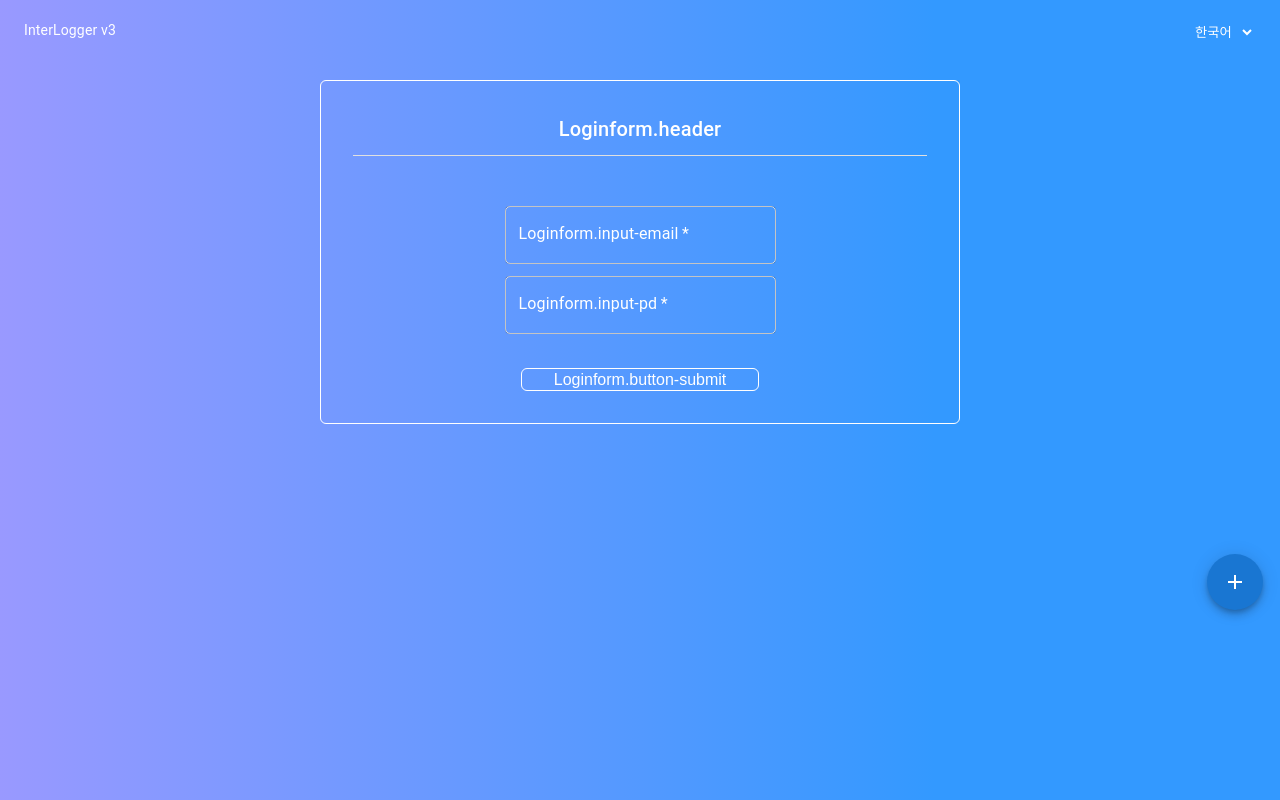
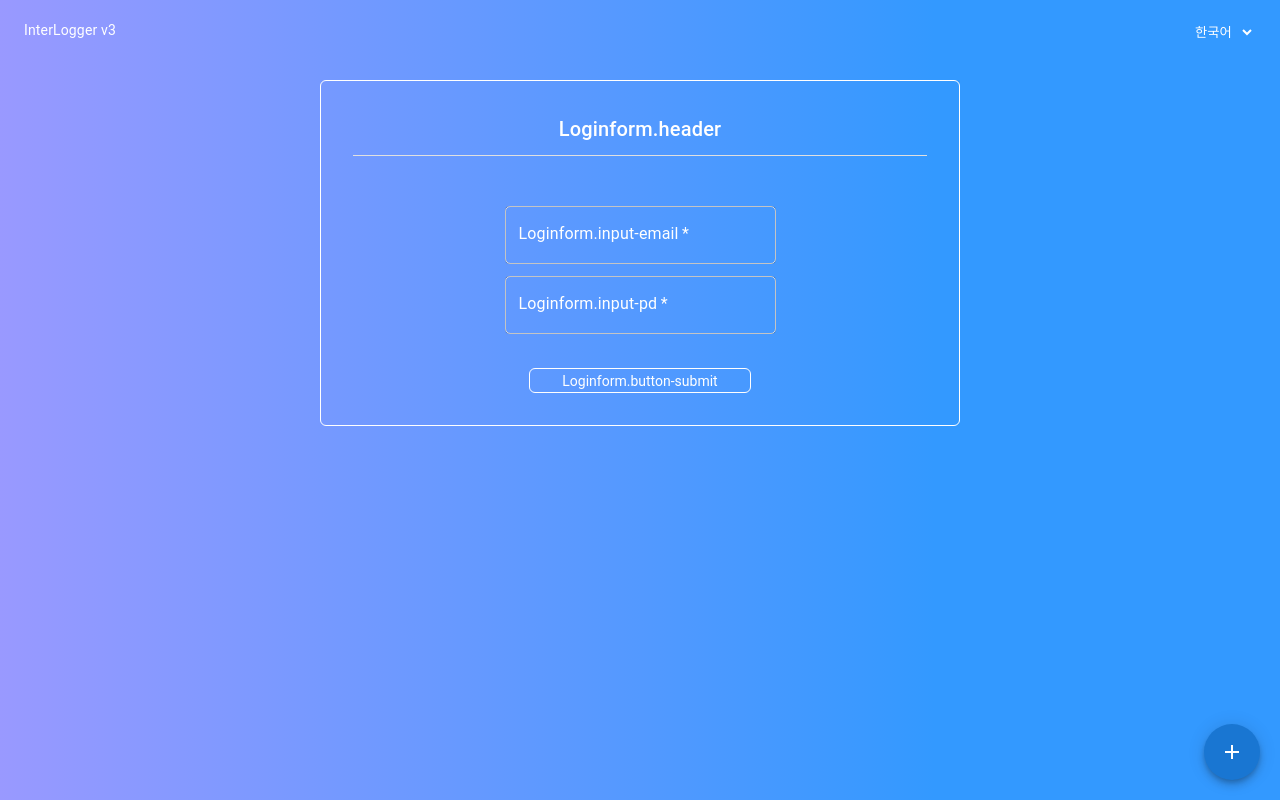
Before and after one commit to huns17/InternetLogger3, a React (Create React App) app: page /#/login in a window 1280 px wide. Built offline with nearby package versions, Linux system fonts and the light colour scheme.

Commit message:
first commit

```diff
--- a/src/App.tsx
+++ b/src/App.tsx
@@ -14,6 +14,7 @@ import InitialPage from "./pages/InitialPage";
 // import { useSelector, useDispatch } from "react-redux";
 import { useAppSelector, useAppDispatch } from "./store/hooks";
 import { usersActions } from "./store/userSlice";
+import { CssBaseline } from "@material-ui/core";
 
 function App() {
   const reduxIsLoggedIn: boolean = useAppSelector((state) => state.isLoggedIn);
@@ -30,7 +31,7 @@ function App() {
       dispatch(usersActions.updateUser(storedUser));
       dispatch(usersActions.updateIsLoggedIn(storedIsLoggedIn));
     }
-  }, [storedToken, storedIsLoggedIn, storedUser]);
+  }, [storedToken, storedIsLoggedIn, storedUser, dispatch]);
 
   const isMsgEn = () => {
     if (
@@ -57,6 +58,8 @@ function App() {
   };
 
   return (
+    <>
+      <CssBaseline />
       <Layout>
         <Routes>
           {reduxIsLoggedIn ? (
@@ -64,7 +67,9 @@ function App() {
           ) : (
             <Route path="*" element={<Navigate to="/login" />} />
           )}
-        {!reduxIsLoggedIn && <Route path="/login" element={<Login></Login>} />}
+          {!reduxIsLoggedIn && (
+            <Route path="/login" element={<Login></Login>} />
+          )}
           {reduxIsLoggedIn && (
             <Route path="/initialpage" element={<InitialPage></InitialPage>} />
           )}
@@ -97,6 +102,7 @@ function App() {
           )}
         </Routes>
       </Layout>
+    </>
   );
 }
 
--- a/src/components/Layout/DrawerComponent.tsx
+++ b/src/components/Layout/DrawerComponent.tsx
@@ -27,7 +27,7 @@ const DrawerComponent = ({
 
   useEffect(() => {
     dispatch(usersActions.updateLanguage(storedLan));
-  }, [storedLan]);
+  }, [storedLan, dispatch]);
 
   const logoutHandler = () => {
     dispatch(usersActions.updateIdToken(""));
@@ -37,6 +37,7 @@ const DrawerComponent = ({
     localStorage.removeItem("isLoggedIn");
     localStorage.removeItem("user");
     navigate("/login");
+    return "123";
   };
 
   return (
--- a/src/components/Layout/Layout.tsx
+++ b/src/components/Layout/Layout.tsx
@@ -34,6 +34,15 @@ const Layout = (props: { children: React.ReactFragment }) => {
 
   const dialogCloseHandler = () => {
     setOpenBox(false);
+  };
+
+  const style: React.CSSProperties = {
+    margin: 0,
+    top: "auto",
+    right: 20,
+    bottom: 20,
+    left: "auto",
+    position: "fixed",
   };
 
   const actions = [
@@ -88,19 +97,19 @@ const Layout = (props: { children: React.ReactFragment }) => {
       <MainNavigation />
       <Box
         sx={{
-          height: 330,
-          transform: "translateZ(0px)",
           flexGrow: 1,
         }}
       >
         <main>{props.children}</main>
+
         <SpeedDial
           ariaLabel="SpeedDial tooltip example"
-          sx={{
-            position: "absolute",
-            bottom: -200,
-            right: 17,
-          }}
+          // sx={{
+          //   position: "absolute",
+          //   bottom: -200,
+          //   right: 17,
+          // }}
+          style={style}
           icon={<SpeedDialIcon />}
           onClose={handleClose}
           onOpen={handleOpen}
--- /dev/null
+++ b/src/components/LogInForm/index.ts
@@ -0,0 +1,4 @@
+import DialogLanLogin from "./DialogLanLogin";
+import Login from "./Loginform";
+
+export { DialogLanLogin, Login };
--- a/src/components/MessageLogForm/NoteEn.tsx
+++ b/src/components/MessageLogForm/NoteEn.tsx
@@ -1,3 +1,4 @@
+import styled from "@emotion/styled";
 import React from "react";
 
 import "./Note.css";
@@ -27,13 +28,28 @@ const NoteEn = (props: {
 }) => {
   return (
     <div>
-      <li className="note ">
+      <StyledLi>
         <h3>{props.title}</h3>
         <p>{props.text}</p>
         <h6>{props.date}</h6>
-      </li>
+      </StyledLi>
     </div>
   );
 };
 
+interface IStyledLi {
+  margin?: number;
+}
+
+const StyledLi = styled.li<IStyledLi>`
+  margin: ${(props) => (props.margin ? props.margin + "px" : "1rem;")};
+  padding: 1rem;
+  background-color: transparent;
+  background-repeat: no-repeat;
+  box-shadow: 0 2px 8px rgba(0, 0, 0, 0.26);
+  border-radius: 6px;
+  text-align: center;
+  color: white;
+`;
+
 export default NoteEn;
--- a/src/components/MessageLogForm/NoteListEn.tsx
+++ b/src/components/MessageLogForm/NoteListEn.tsx
@@ -4,7 +4,7 @@ import "./NoteList.css";
 
 const NoteListEn = (props: { note: any[] }) => {
   return (
-    <div style={{ overflowY: "scroll", height: 400 }}>
+    <div style={{ overflowY: "scroll", height: 300 }}>
       <ul className="note-list">
         {props.note.map((note) => (
           <Note
```
Also changed, not shown: 9 other files (tests, documents, lock files or other folders). Lines whose indentation alone changed are shown as unchanged.
